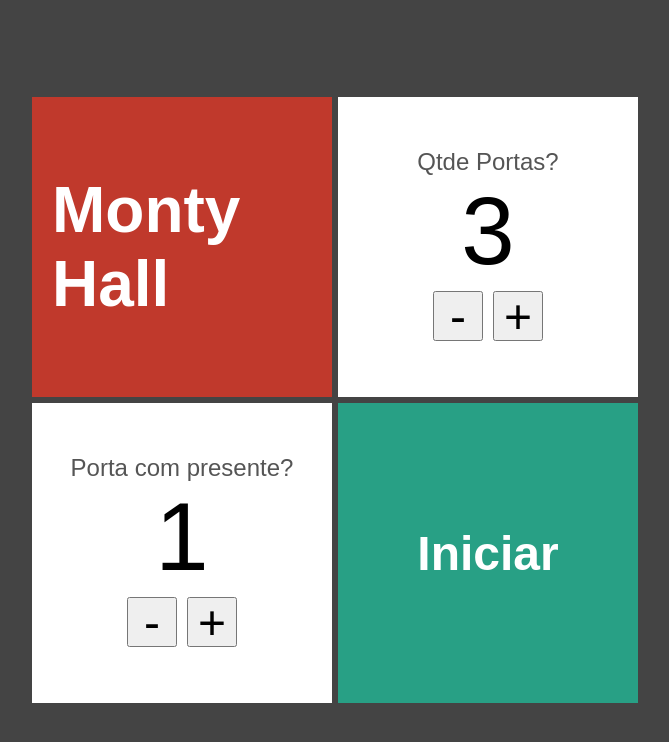
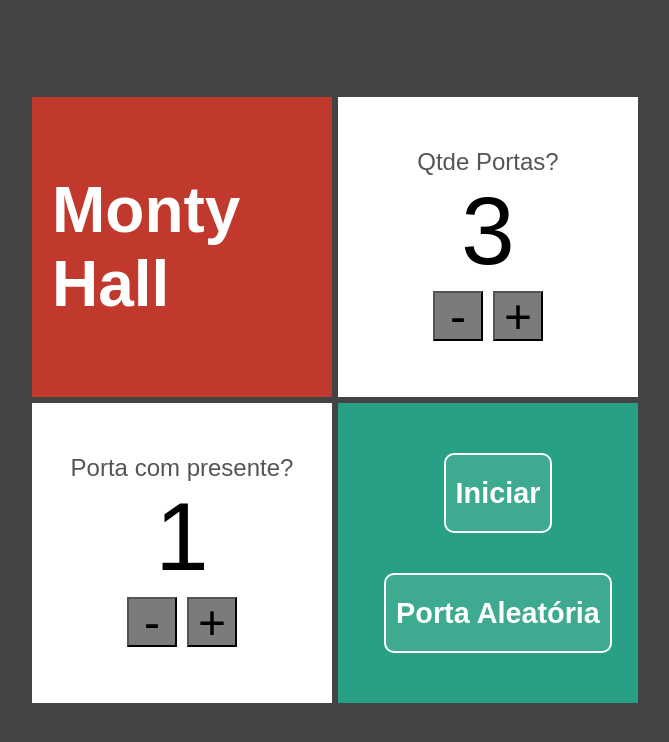
Before and after one commit to LOrleans/NextJS---Projeto-Porta-Premiada, a Next.js app: page / in a window 1280 px wide. Shown: the top 742 px of the page, without its empty margins (305-974 px from the left). Built offline with nearby package versions, Linux system fonts and the light colour scheme.

Commit message:
Adiciona opção para jogar sozinho

```diff
--- a/src/pages/index.tsx
+++ b/src/pages/index.tsx
@@ -1,24 +1,24 @@
 import { useState } from "react";
 import Cartao from "../components/Cartao";
 import EntradaNumerica from "../components/EntradaNumerica";
-import styles from '../styles/Formulario.module.css'
+import styles from "../styles/Formulario.module.css";
 import Link from "next/link";
 
 export default function Formulario() {
-  const [qtdePortas, setQtdePortas] = useState(3)
-  const [comPresente, setComPresente] = useState(1)
+  const [qtdePortas, setQtdePortas] = useState(3);
+  const [comPresente, setComPresente] = useState(1);
 
   return (
     <div className={styles.formulario}>
       <div>
-        <Cartao bgcolor='#c0392c'>
+        <Cartao bgcolor="#c0392c">
           <h1>Monty Hall</h1>
         </Cartao>
         <Cartao>
           <EntradaNumerica
             text="Qtde Portas?"
             value={qtdePortas}
-            onChange={novaQtde => setQtdePortas(novaQtde)}
+            onChange={(novaQtde) => setQtdePortas(novaQtde)}
           />
         </Cartao>
       </div>
@@ -27,15 +27,22 @@ export default function Formulario() {
           <EntradaNumerica
             text="Porta com presente?"
             value={comPresente}
-            onChange={novaPortaComPresente => setComPresente(novaPortaComPresente)}
+            onChange={(novaPortaComPresente) =>
+              setComPresente(novaPortaComPresente)
+            }
           />
         </Cartao>
-        <Cartao bgcolor='#28a085'>
-          <Link href={`/jogo/${qtdePortas}/${comPresente}`}>
-            <h2 className={styles.link}>Iniciar</h2>
-          </Link>
+        <Cartao bgcolor="#28a085">
+            <div className={styles.containerBotoes}>
+                <Link href={`/jogo/${qtdePortas}/${comPresente}`} passHref>
+                    <h2 className={styles.link}>Iniciar</h2>
+                </Link>
+                <Link href={`/jogo/${qtdePortas}/aleatorio`} passHref>
+                    <h2 className={styles.link}>Porta Aleatória</h2>
+                </Link>
+            </div>
         </Cartao>
       </div>
     </div>
-  )
+  );
 }
--- a/src/styles/EntradaNumerica.module.css
+++ b/src/styles/EntradaNumerica.module.css
@@ -27,4 +27,9 @@
   height: 50px;
   width: 50px;
   margin: 5px;
+  background-color: #7B7B7B;
 }
+
+.btn:hover {
+  cursor: pointer;
+}
--- a/src/styles/Formulario.module.css
+++ b/src/styles/Formulario.module.css
@@ -10,11 +10,41 @@
   display: flex;
 }
 
+.containerBotoes {
+    display: flex;
+    flex-direction: column;
+    justify-content: center;
+    align-items: center;
+    flex: 1;
+
+    width: 100%;
+    gap: 20px;
+    padding: 15px;
+}
+
 .link {
-  display: flex;
-  justify-content: center;
-  align-items: center;
-  flex: 1;
-  margin: 0;
-  padding: 0;
+    display: flex;
+    justify-content: center;
+    align-items: center;
+
+    width: 100%;
+    min-height: 80px;
+
+    background-color: rgba(255, 255, 255, 0.1);
+    border: 2px solid #fff;
+    border-radius: 10px;
+
+    font-size: 1.8rem;
+    font-weight: bold;
+    color: #fff;
+    margin: 10px;
+    cursor: pointer;
+
+    transition: background-color 0.2s, transform 0.2s;
 }
+
+.link:hover {
+    background-color: #fff;
+    color: #28a085;
+    transform: scale(1.05);
+}
```
Also changed, not shown: src/pages/jogo/[portas]/[temPresente]/index.tsx (+13 -6 lines).
